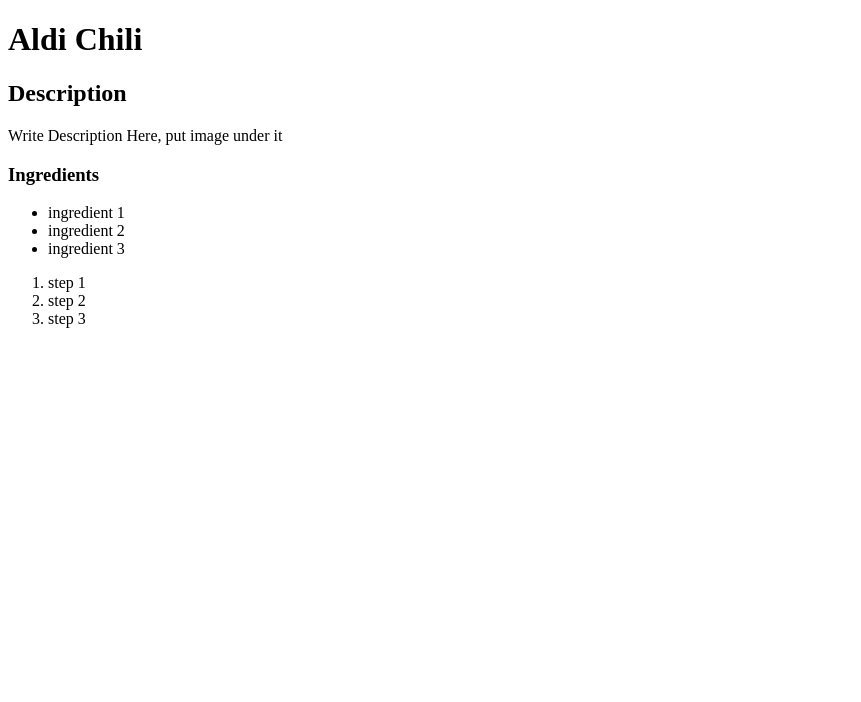
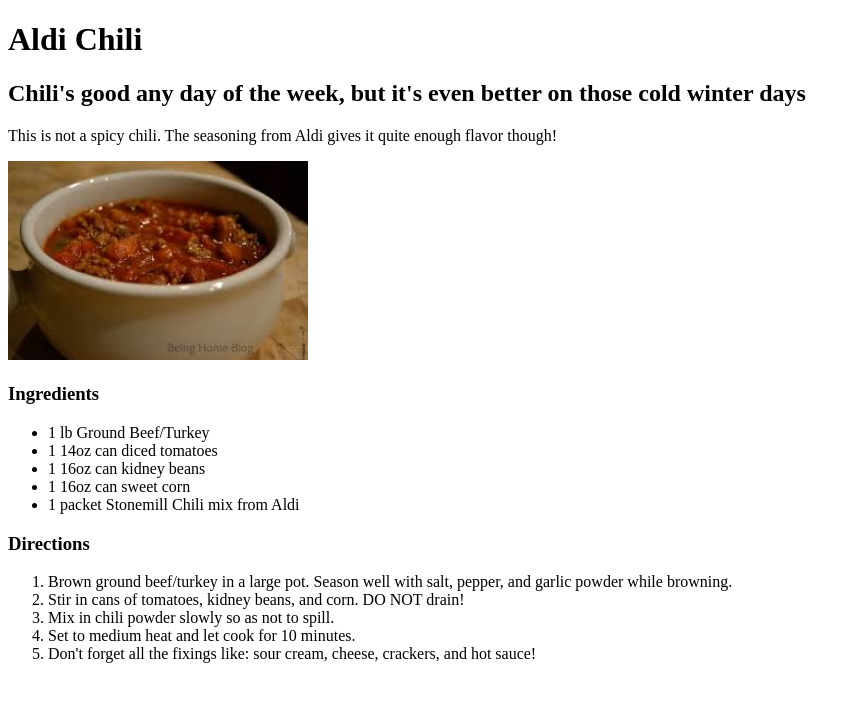
Before and after one commit to jonopheim/odin-recipes, a plain HTML site: page recipes/chili.html in a window 1280 px wide. Shown: the whole page, without its empty margins (0-861 px from the left). Drawn offline with Linux system fonts and the light colour scheme.

Commit message:
final draft of chili

```diff
--- a/recipes/chili.html
+++ b/recipes/chili.html
@@ -9,22 +9,31 @@
 <body>
     <h1>Aldi Chili</h1>
 
-    <h2>Description</h2>
+    <h2>Chili's good any day of the week, but it's even better on those cold winter days</h2>
 
-    <p>Write Description Here, put image under it</p>
+    <p>This is not a spicy chili. The seasoning from Aldi gives it quite enough flavor though!</p>
+
+    <img src=../img/chili.jpeg
+        width=300>
 
     <h3>Ingredients</h3>
 
     <ul>
-        <li>ingredient 1</li>
-        <li>ingredient 2</li>
-        <li>ingredient 3</li>
+        <li>1 lb Ground Beef/Turkey</li>
+        <li>1 14oz can diced tomatoes</li>
+        <li>1 16oz can kidney beans</li>
+        <li>1 16oz can sweet corn</li>
+        <li>1 packet Stonemill Chili mix from Aldi</li>
     </ul>
 
+    <h3>Directions</h3>
+
     <ol>
-        <li>step 1 </li>
-        <li>step 2 </li>
-        <li>step 3 </li>
+        <li>Brown ground beef/turkey in a large pot.  Season well with salt, pepper, and garlic powder while browning. </li>
+        <li>Stir in cans of tomatoes, kidney beans, and corn. DO NOT drain! </li>
+        <li>Mix in chili powder slowly so as not to spill. </li>
+        <li>Set to medium heat and let cook for 10 minutes.  </li>
+        <li>Don't forget all the fixings like: sour cream, cheese, crackers, and hot sauce!</li>
     </ol>
 </body>
 </html>
```
